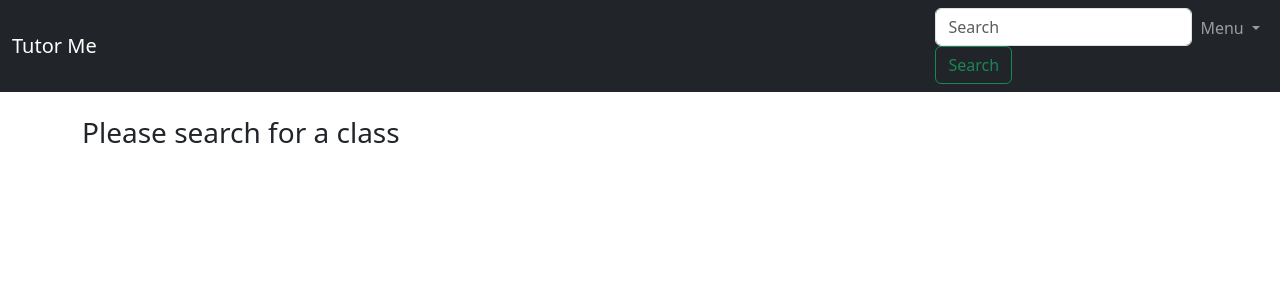
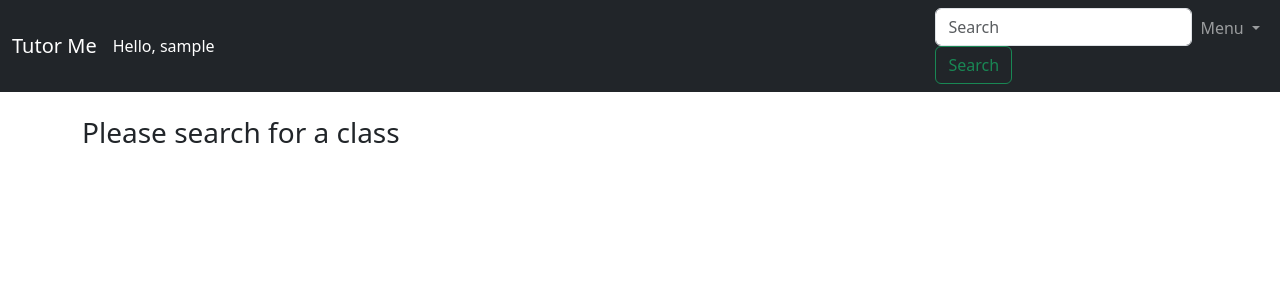
Before and after one commit to danish233/TutorMe-App, a Django app: page /accounts/google/tutor/ in a window 1280 px wide. Shown: the top 300 px of the page. Run offline with Django 4.2, Linux system fonts and the light colour scheme; the visitor is signed in with stand-in values (Sample User, id 1); some libraries are stand-ins or nearby versions.

Commit message:
added username on navbar

```diff
--- a/templates/tutor.html
+++ b/templates/tutor.html
@@ -13,7 +13,8 @@
         <button class="navbar-toggler" type="button" data-bs-toggle="collapse" data-bs-target="#navbarNav" aria-controls="navbarNav" aria-expanded="false" aria-label="Toggle navigation">
           <span class="navbar-toggler-icon"></span>
         </button>
-        <div class="collapse navbar-collapse justify-content-end" id="navbarNav">
+        <div class="collapse navbar-collapse justify-content-between" id="navbarNav">
+          <span class="navbar-text text-white">Hello, {{ request.user.username }}</span>
           <ul class="navbar-nav">
             <li class="nav-item">
               <form class="form-inline my-2 my-lg-0" action="{% url 'tutor_dashboard' %}" method="get">
```
